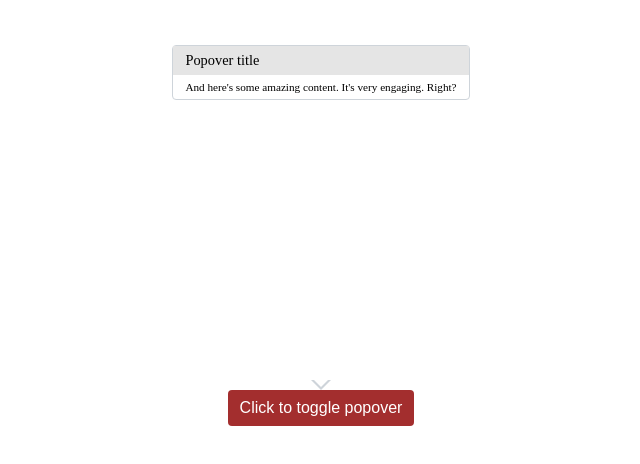
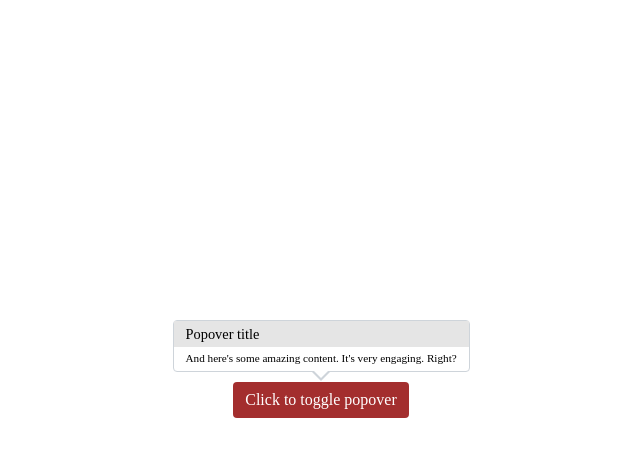
Before and after one commit to GarretHawke/forms, a website built with webpack: page src/index.html in a window 1280 px wide. Both pictures are taken after a click on the button "Click to toggle popover". Shown: the whole page, without its empty margins (319-959 px from the left). Built offline with nearby package versions, Linux system fonts and the light colour scheme.

Commit message:
fix: fix tooltip

```diff
--- a/src/css/style.css
+++ b/src/css/style.css
@@ -1,3 +1,9 @@
+@import './null.css';
+
+button {
+  position: relative;
+}
+
 .content {
   height: 100vh;
   display: flex;
@@ -22,14 +28,15 @@
   border: none;
   background-color: #a32e2e;
   color: #fff;
-  position: relative;
+}
+
+.tooltip__container {
+  position: absolute;
 }
 
 .tooltip {
-  /* width: 360px; */
   border: 1px solid #ced4da;
   border-radius: .25rem;
-  position: absolute;
 }
 
 .title {
@@ -44,9 +51,9 @@
 }
 
 .tooltip__arrow {
+  position: relative;
+  height: fit-content;
   background-color: #e5e5e5;
-  position: relative;
-  /* margin: auto; */
 }
 
 .tooltip__arrow::before,
--- a/src/js/TooltipWidget.js
+++ b/src/js/TooltipWidget.js
@@ -4,12 +4,13 @@ export default class TooltipWidget {
   constructor(container) {
     this.container = container;
     this.onClick = this.onClick.bind(this);
+
   }
 
   static get markup() {
     return `
-                <button type="button" class="showTooltip">Click to toggle popover</button>
-        `;
+      <button type="button" class="showTooltip">Click to toggle popover</button>
+    `;
   }
 
   static get button() {
@@ -17,19 +18,23 @@ export default class TooltipWidget {
   }
 
   static get tooltip() {
-    return `      <div class="tooltip">
-    <div class="title">Popover title</div>
-    <div class="message">And here's some amazing content. It's very engaging. Right?</div>
-</div>
-<div class="tooltip__arrow"></div>`
+    return `
+    <div class="tooltip__container">
+      <div class="tooltip">
+        <div class="title">Popover title</div>
+        <div class="message">And here's some amazing content. It's very engaging. Right?</div>
+      </div>
+      <div class="tooltip__arrow"></div>
+    </div>
+    `
   }
 
   static get tooltipSelector() {
-
     return `tooltip`
   }
 
   bindToDom() {
+
     this.container.innerHTML = TooltipWidget.markup;
 
     this.button = this.container.querySelector(TooltipWidget.button);
@@ -43,18 +48,23 @@ export default class TooltipWidget {
 
     if (document.querySelector('.tooltip') === null) {
 
-      this.button.insertAdjacentHTML('afterend', TooltipWidget.tooltip);
+      const content = document.querySelector('.content');
 
-      const tooltipElement = document.querySelector('.tooltip');
-      tooltipElement.style.top = this.button.offsetHeight + 9 + 'px';
+      content.insertAdjacentHTML('afterend', TooltipWidget.tooltip);
 
-      const arrow = document.querySelector('.tooltip__arrow');
-      arrow.style.bottom = this.button.offsetHeight + 10 + 'px';
+      const { top, left, height, width } = this.button.getBoundingClientRect();
 
+      const tooltipContainer = document.querySelector('.tooltip__container');
+      const tooltipContainerWidth = tooltipContainer.offsetWidth;
+      const tooltipContainerHeight = tooltipContainer.offsetHeight;
+
+      tooltipContainer.style.top = top - ( height ) - (tooltipContainerHeight / 2) + 'px'
+      tooltipContainer.style.left = left + ( width / 2 ) - (tooltipContainerWidth / 2) + 'px'
     }
+
     else {
-      this.container.removeChild(document.querySelector('.tooltip'));
-      this.container.removeChild(document.querySelector('.tooltip__arrow'));
+      const body = document.querySelector('body');
+      body.removeChild(document.querySelector('.tooltip__container'));
     }
 
   }
```
Also changed, not shown: src/index.html (+0 -4 lines), src/css/null.css (line endings or trailing spaces).
